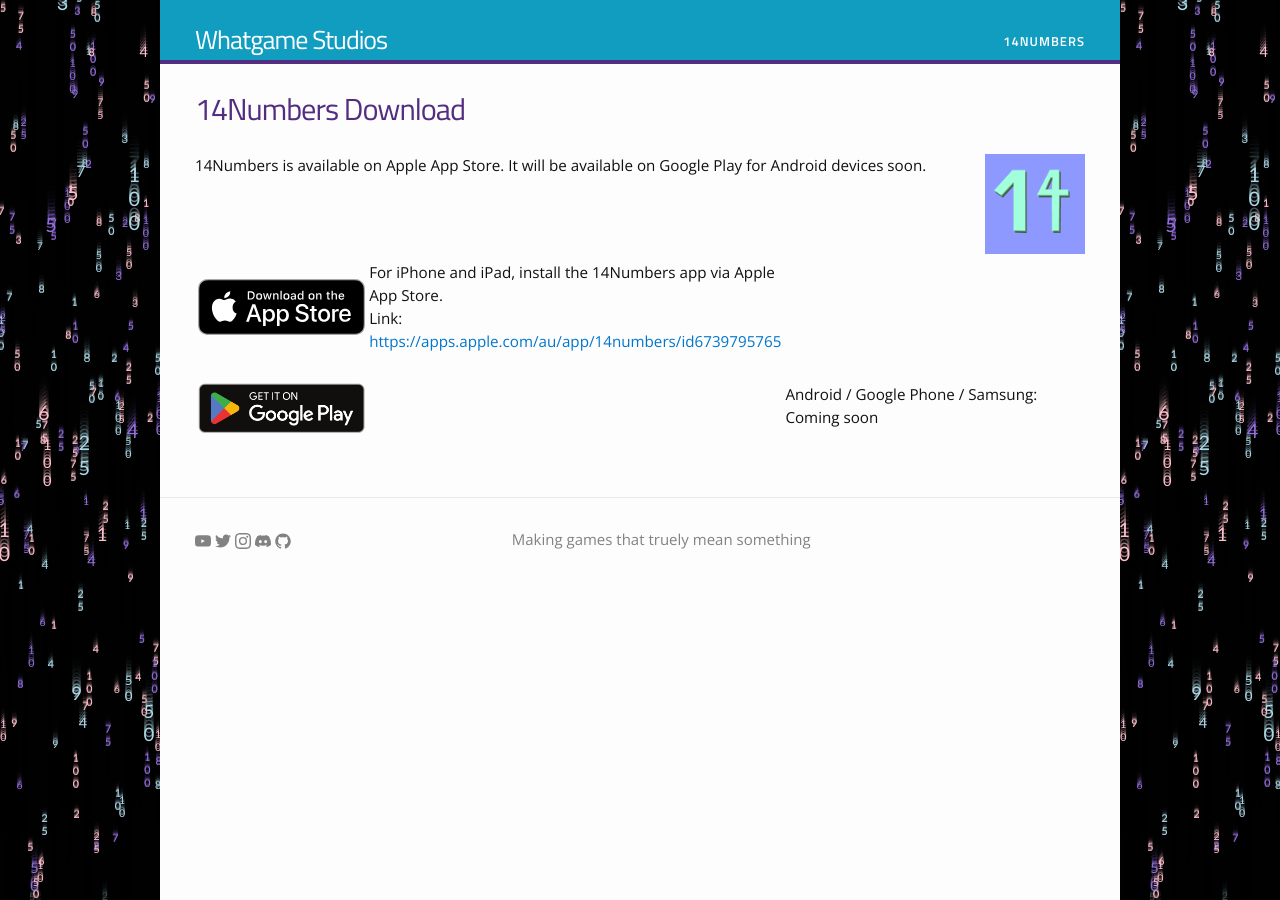
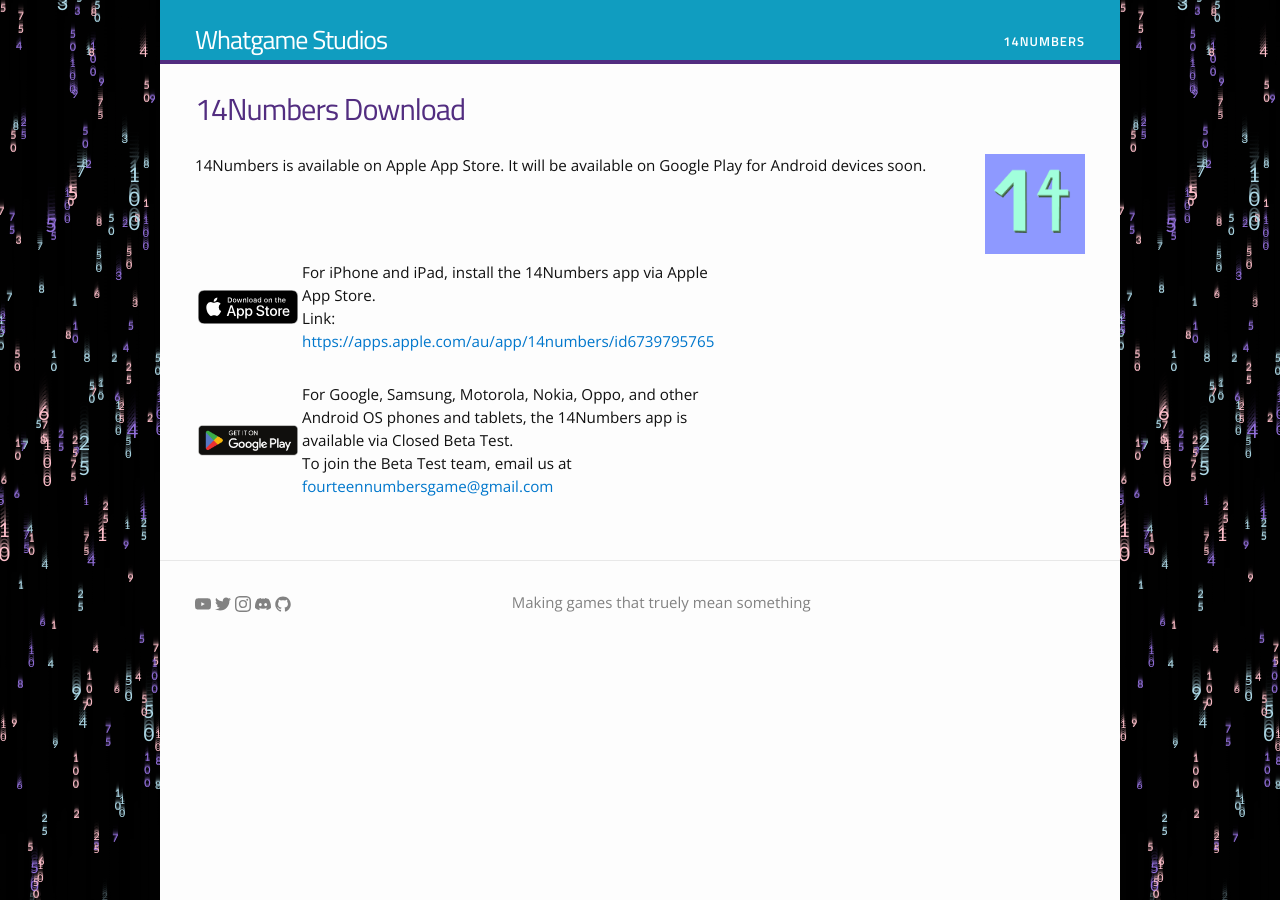
Before and after one commit to whatgamestudios/whatgamestudios.github.io, a Jekyll site: the page built from 14numbers/download.md, in a window 1280 px wide. Built offline with Jekyll 4.4.1, drawn with Linux system fonts in a browser that asks for light colours.

Commit message:
Update Android information

```diff
--- a/14numbers/download.md
+++ b/14numbers/download.md
@@ -22,8 +22,9 @@
 <tr><td colspan=3>&nbsp;</td></tr>
 <tr>
   <td><img src="google-play.png" width="300"></td>
-  <td>&nbsp;</td>
-  <td valign="top">Android / Google Phone / Samsung: Coming soon</td>
+  <td valign="top">For Google, Samsung, Motorola, Nokia, Oppo, and other Android OS phones and tablets, the 14Numbers app is available via Closed Beta Test.<br>
+  To join the Beta Test team, email us at
+  <a href="mailto:fourteennumbersgame@gmail.com">fourteennumbersgame@gmail.com</a></td>
 </tr>
 </tbody>
 </table>
```
